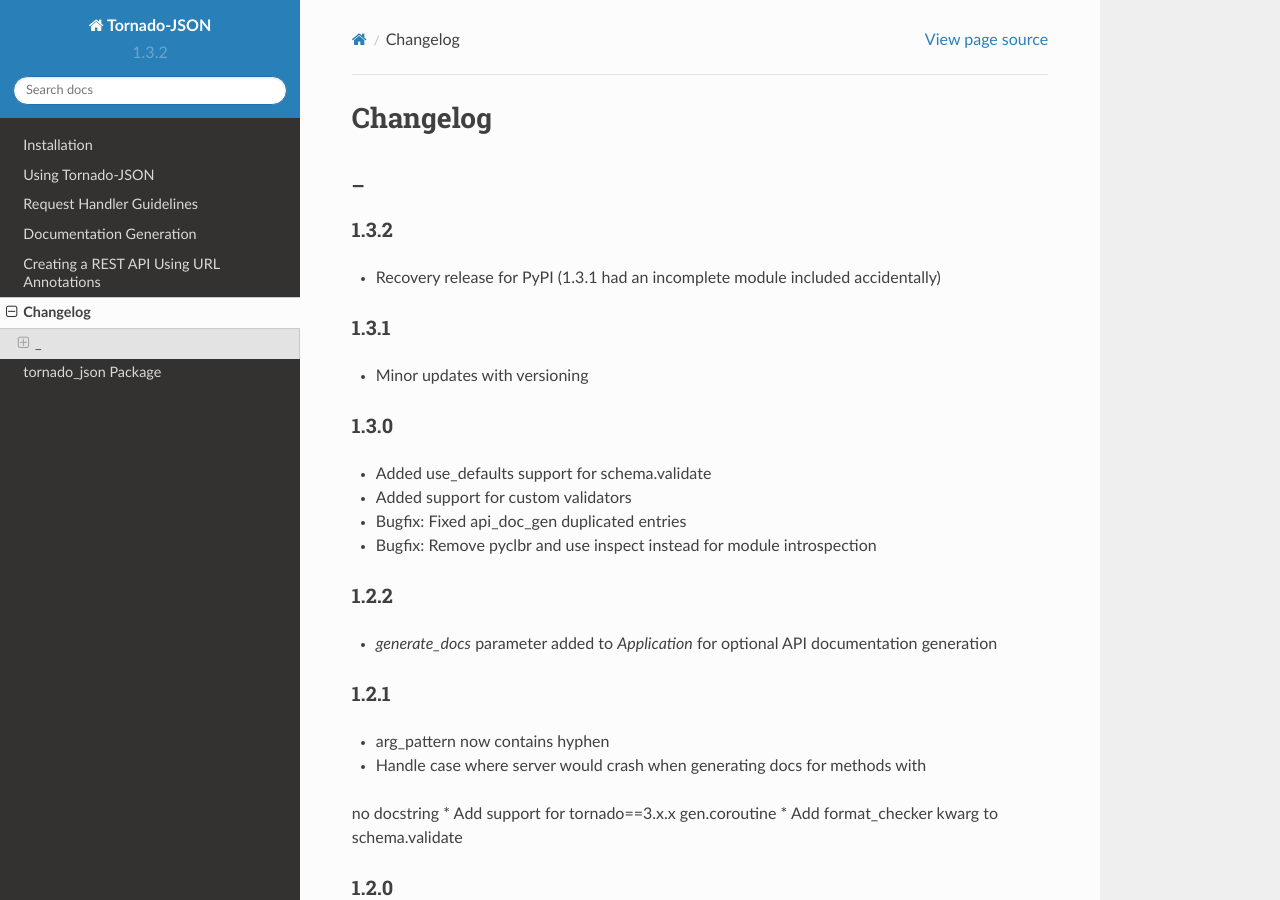
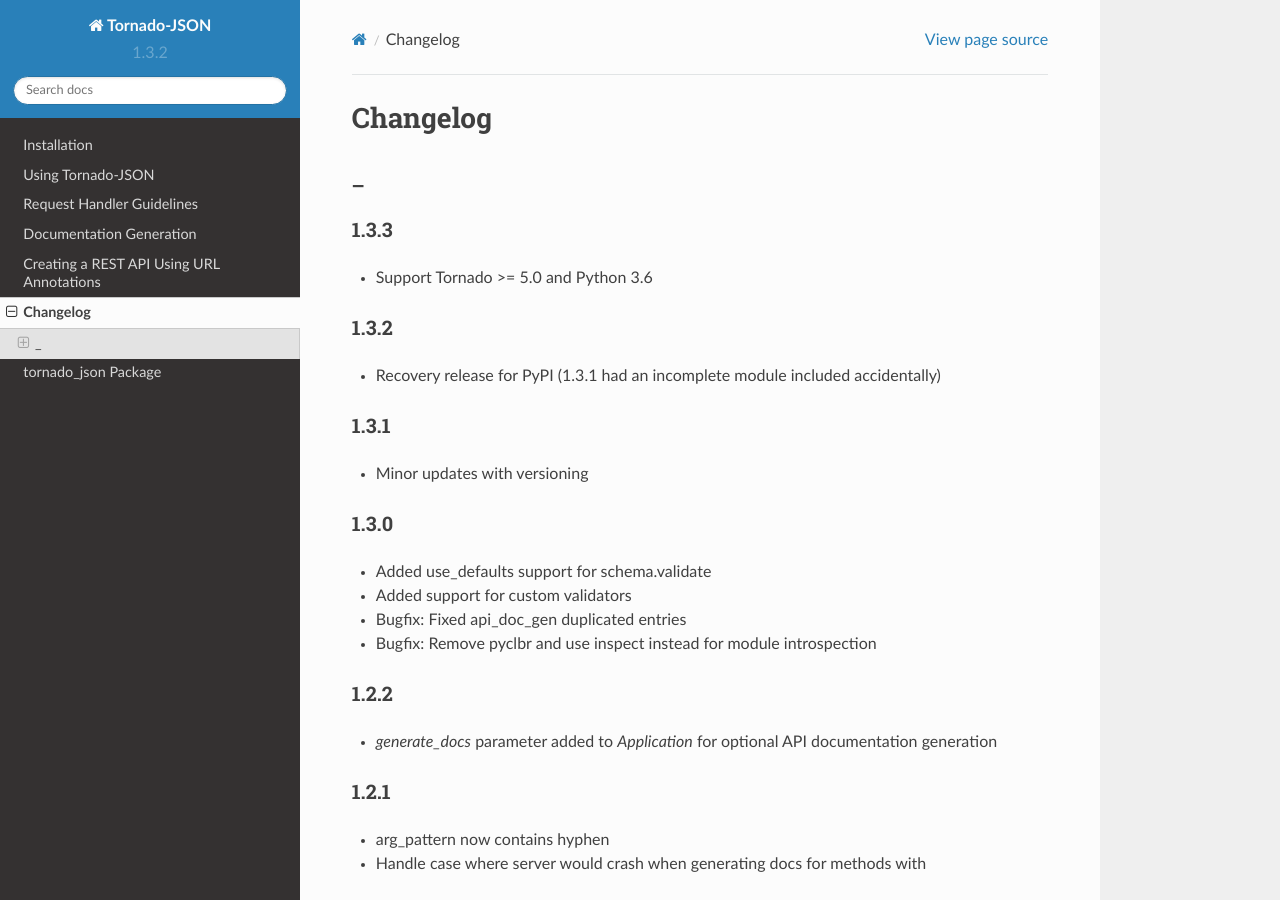
Before and after one commit to hfaran/Tornado-JSON, a Sphinx documentation site: the page built from docs/changelog.rst, in a window 1280 px wide and 900 px high. Built offline with Sphinx 7.4.7 and the Read the Docs theme 2.0.0, drawn with Linux system fonts in a browser that asks for light colours.

Commit message:
Release 1.3.3

```diff
--- a/docs/changelog.rst
+++ b/docs/changelog.rst
@@ -3,6 +3,12 @@
 
 _
 ---------
+
+
+1.3.3
+~~~~~
+
+* Support Tornado >= 5.0 and Python 3.6
 
 
 1.3.2
```
